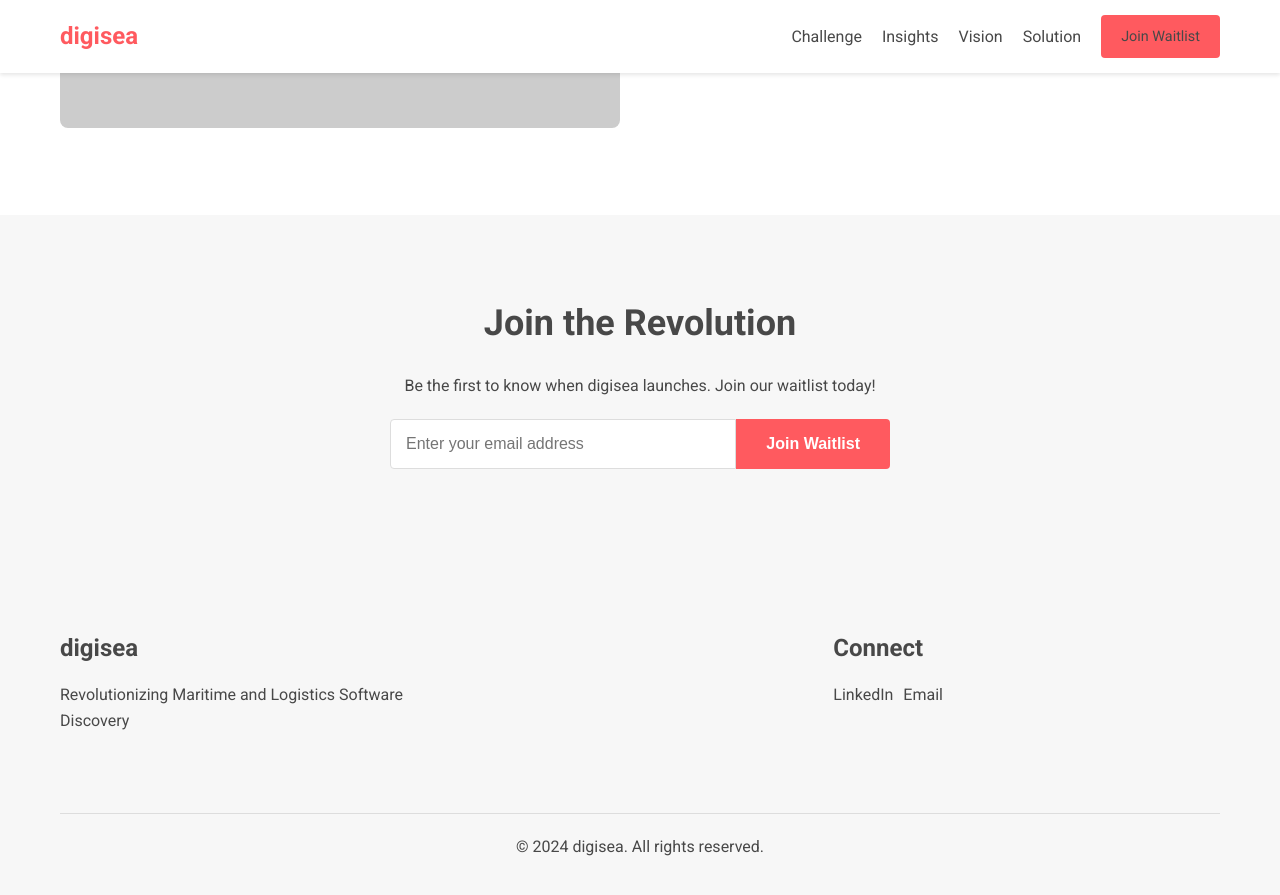
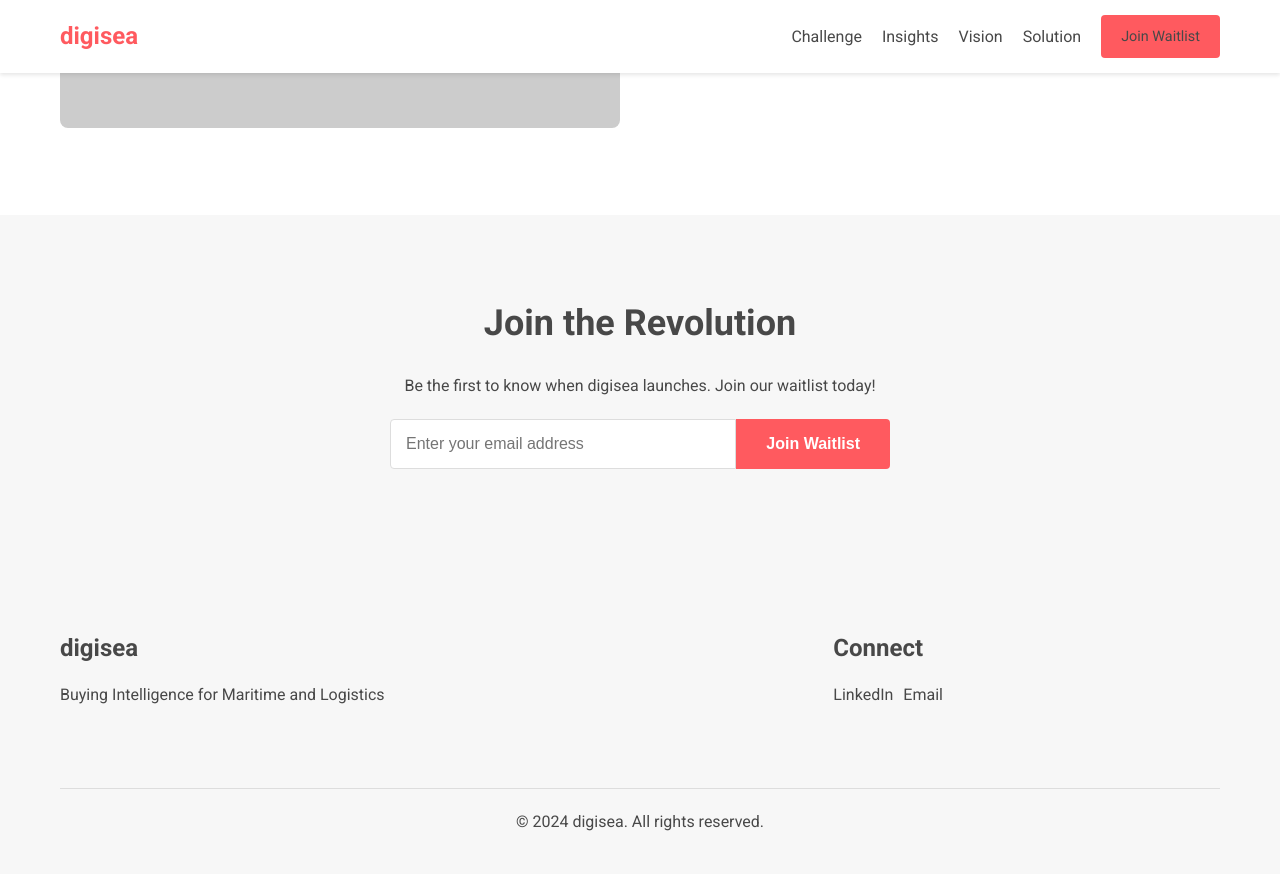
Before and after one commit to sasatass/digisea, a Jekyll site: the page built from index.markdown, in a window 1280 px wide and 900 px high, scrolled down 2888 px. Shown: the top 895 px of the window. Built offline with Jekyll 4.4.1, drawn with Linux system fonts in a browser that asks for light colours; a script that is not in the unit is left out; after the commit the page ends 3762 px from its top, so only the background shows below that.

Commit message:
Update default.html

```diff
--- a/_layouts/default.html
+++ b/_layouts/default.html
@@ -35,7 +35,7 @@
             <div class="footer-content">
                 <div class="footer-section">
                     <h3>{{ site.title }}</h3>
-                    <p>Revolutionizing Maritime and Logistics Software Discovery</p>
+                    <p>Buying Intelligence for Maritime and Logistics</p>
                 </div>
                 <div class="footer-section">
                 </div>
```
